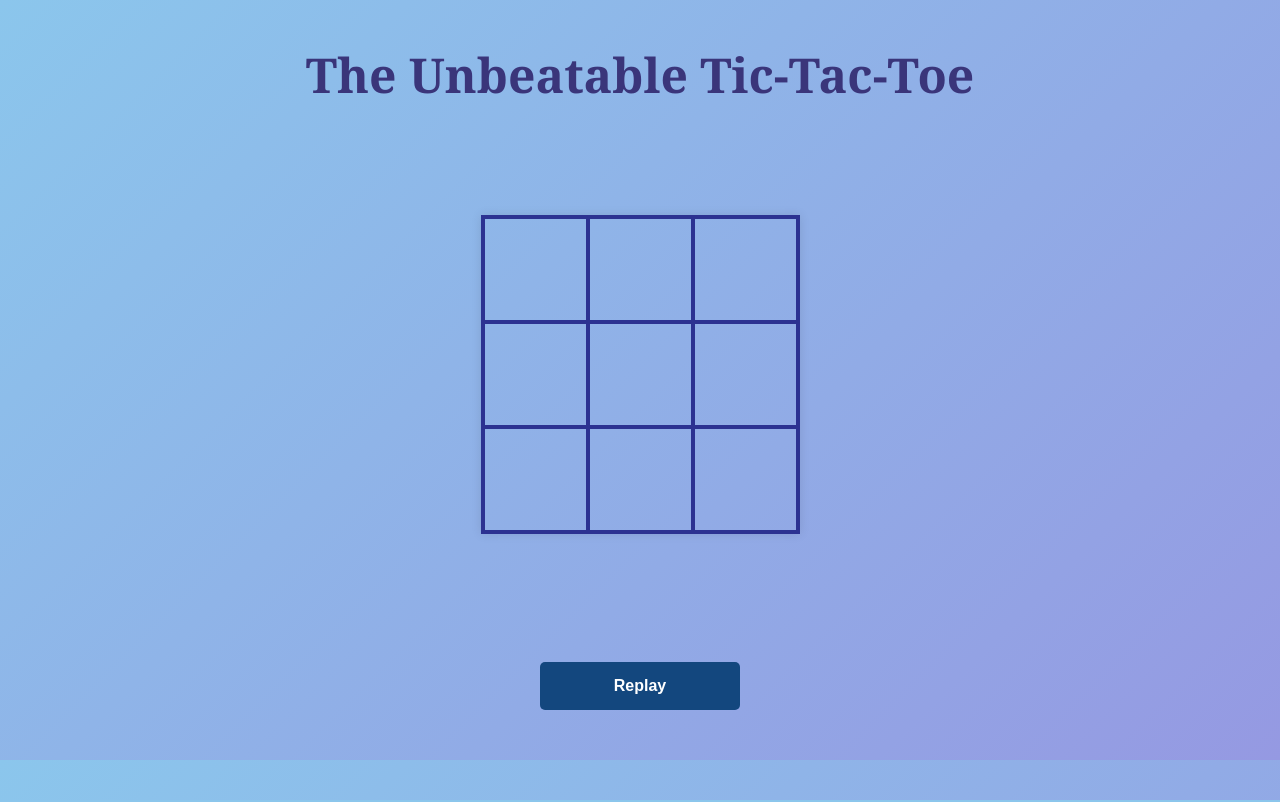
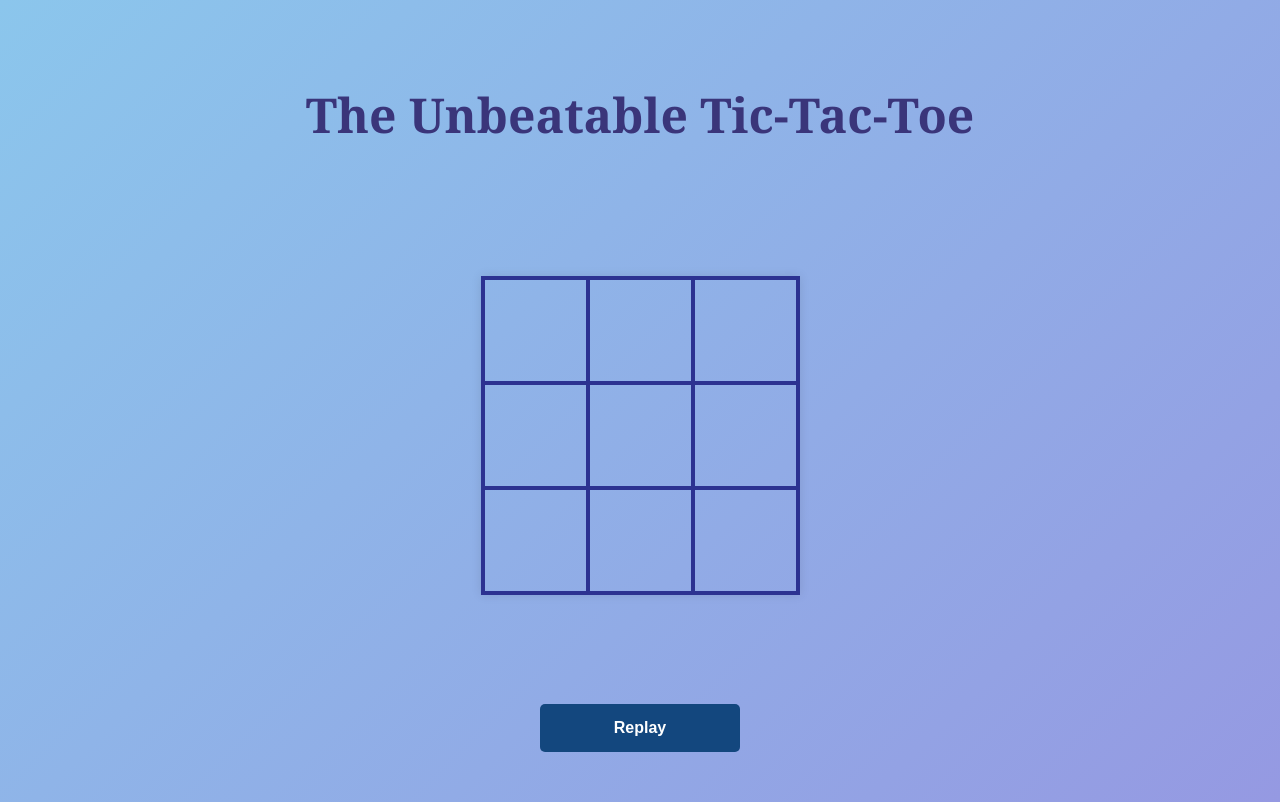
Before and after one commit to hbansal90/TicTacToe, a plain HTML site: page index.html in a window 1280 px wide. Drawn offline with Linux system fonts and the light colour scheme.

Commit message:
Adjusted

```diff
--- a/styles/style.css
+++ b/styles/style.css
@@ -1,21 +1,20 @@
 body {
     display: flex;
     flex-direction: column;
-    justify-content: space-between;
+    justify-content: space-around;
     align-items: center;
-    height: 95vh;
+    height: 100vh;
    background-color: #8BC6EC;
     background-image: linear-gradient(135deg, #8BC6EC 0%, #9599E2 100%);
     font-family: 'Arial', sans-serif;
     margin: 0;
+    padding: 1px;
 
 }
 
 .title-bar {
-    padding-top: 20px;
     width: 100%;
     text-align: center;
-    padding: 10px 0;
     color: #3a357a;
     text-align: center;
     /* background-color: #13477e; */
@@ -82,7 +81,6 @@ table {
 }
 /* Ripple effect for replay button */
 .replay-button {
-    margin: 50px;
     width: 200px;
     display: inline-block;
     padding: 15px 25px;
```
